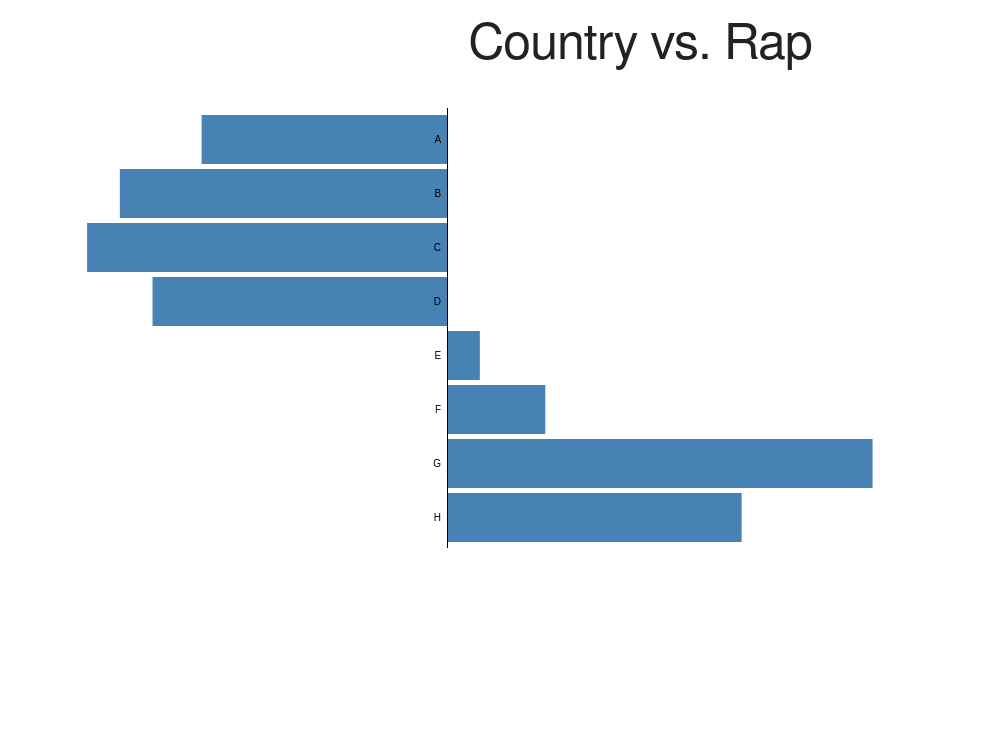
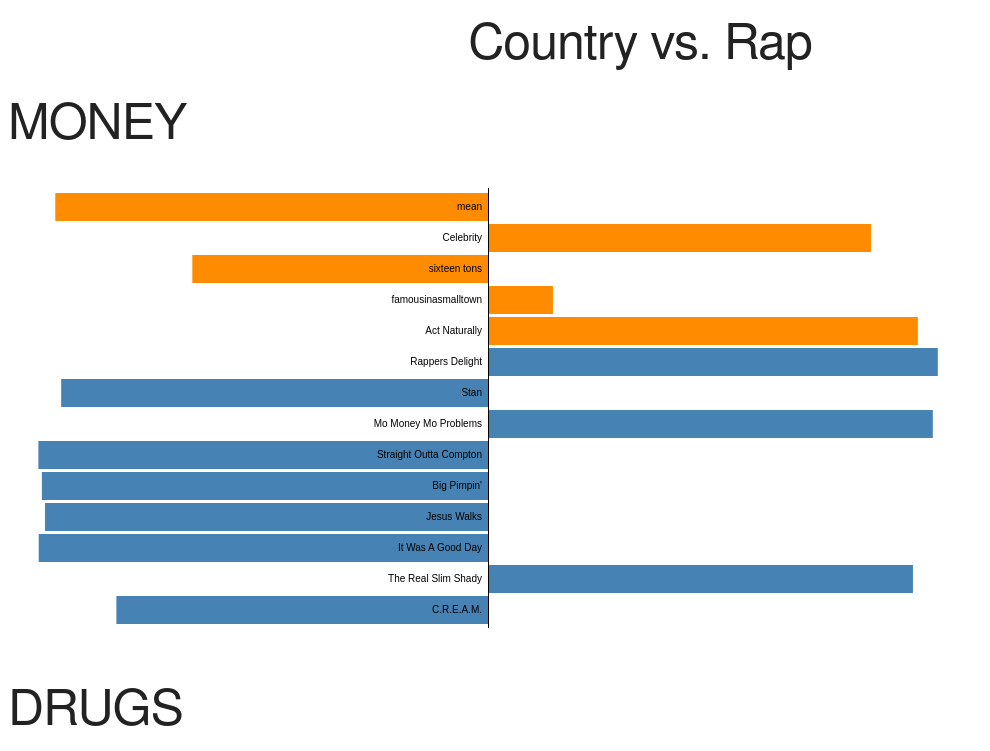
Before and after one commit to sskhandek/audioimplementation, a website: page public/index.html in a window 1280 px wide. Shown: the top 751 px of the page, without its empty margins (0-990 px from the left). Drawn offline with nearby package versions, Linux system fonts and the light colour scheme.

Commit message:
all four graphs, kinda ugly

```diff
--- a/public/index.html
+++ b/public/index.html
@@ -8,6 +8,14 @@
     </head>
     <body>
         <h1 style="text-align: center">Country vs. Rap</h1>
+        <h1>MONEY</h1>
+        <div id="money"></div>
+        <h1>DRUGS</h1>
+        <div id="drugs"></div>
+        <h1>FAMILY</h1>
+        <div id="family"></div>
+        <h1>RELATIONSHIPS</h1>
+        <div id="relationships"></div>
         <script src="https://code.jquery.com/jquery-1.12.0.min.js"></script>
         <script src="https://d3js.org/d3.v3.min.js" charset="utf-8"></script>
         <script src="d3tip.js"></script>
--- a/public/script.js
+++ b/public/script.js
@@ -1,15 +1,26 @@
 // read in the files into a list or something or another
 // 'songscrape/jsonfiles/countrysongs.txt.json.sentiment.json',
 var songs = [];
+var money_songs = [];
+var family_songs = [];
+var drug_songs = [];
+var relationships_songs = [];
+
 $.getJSON( './jsonfiles/countrysongs.txt.json.sentiment.json', function( data ) {
   songs = songs.concat(data);
-  console.log(data);
-});
   $.getJSON( './jsonfiles/rapsongs.txt.json.sentiment.json', function( data ) {
     songs = songs.concat(data);
-  console.log(data);
+    for (var i = 0; i < songs.length; i++) {
+      if (songs[i].hasOwnProperty('category')){
+        if (songs[i]['category'] === 'money') money_songs.push(songs[i]);
+        if (songs[i]['category'] === 'family') family_songs.push(songs[i]);
+        if (songs[i]['category'] === 'drugs') drug_songs.push(songs[i]);
+        if (songs[i]['category'] === 'relationships') relationships_songs.push(songs[i]);
+      }
+    }
+    showgraphs();
   });
-
+});
 
 
 var margin = {top: 20, right: 30, bottom: 40, left: 30},
@@ -36,10 +47,11 @@ var tip = d3.tip()
   .attr('class', 'd3-tip')
   .offset([-10, 0])
   .html(function(d) {
-    return "<strong>Value:</strong> <span style='color:red'>" + d.value + "</span>";
+    return "<strong>Value:</strong> <span style='color:red'>" + d.song + ", " + d.sentiment + "</span>";
   })
-
-var svg = d3.select("body").append("svg")
+var showgraphs = function () {
+  // MONEY
+  var svg = d3.select("#money").append("svg")
       .attr("width", width + margin.left + margin.right)
       .attr("height", height + margin.top + margin.bottom)
     .append("g")
@@ -47,17 +59,17 @@ var svg = d3.select("body").append("svg")
 
   svg.call(tip);
 
-d3.csv("data.csv", type, function(error, data) {
-  x.domain(d3.extent(data, function(d) { return d.value; })).nice();
-  y.domain(data.map(function(d) { return d.name; }));
+  x.domain(d3.extent(money_songs, function(d) { return d.sentiment; })).nice();
+  y.domain(money_songs.map(function(d) { return d.song; }));
 
   svg.selectAll(".bar")
-      .data(data)
+      .data(money_songs)
     .enter().append("rect")
       .attr("class", function(d) { return "bar bar--" + (d.genre == 'country' ? "country" : "rap"); })
-      .attr("x", function(d) { return x(Math.min(0, d.value)); })
-      .attr("y", function(d) { return y(d.name); })
-      .attr("width", function(d) { return Math.abs(x(d.value) - x(0)); })
+      .attr("x", function(d) { return x(Math.min(0, d.sentiment)); })
+      // .attr("y", function(d) { return y(d.name); })
+      .attr("y", function(d) { return y(d.song); })
+      .attr("width", function(d) { return Math.abs(x(d.sentiment) - x(0)); })
       .attr("height", y.rangeBand())
       .on('mouseover', tip.show)
       .on('mouseout', tip.hide);
@@ -66,9 +78,94 @@ d3.csv("data.csv", type, function(error, data) {
       .attr("class", "y axis")
       .attr("transform", "translate(" + x(0) + ",0)")
       .call(yAxis);
-});
 
-function type(d) {
-  d.value = +d.value;
-  return d;
+
+  // drugs
+  var svg = d3.select("#drugs").append("svg")
+      .attr("width", width + margin.left + margin.right)
+      .attr("height", height + margin.top + margin.bottom)
+    .append("g")
+      .attr("transform", "translate(" + margin.left + "," + margin.top + ")");
+
+  svg.call(tip);
+
+  x.domain(d3.extent(drug_songs, function(d) { return d.sentiment; })).nice();
+  y.domain(drug_songs.map(function(d) { return d.song; }));
+
+  svg.selectAll(".bar")
+      .data(drug_songs)
+    .enter().append("rect")
+      .attr("class", function(d) { return "bar bar--" + (d.genre == 'country' ? "country" : "rap"); })
+      .attr("x", function(d) { return x(Math.min(0, d.sentiment)); })
+      // .attr("y", function(d) { return y(d.name); })
+      .attr("y", function(d) { return y(d.song); })
+      .attr("width", function(d) { return Math.abs(x(d.sentiment) - x(0)); })
+      .attr("height", y.rangeBand())
+      .on('mouseover', tip.show)
+      .on('mouseout', tip.hide);
+
+  svg.append("g")
+      .attr("class", "y axis")
+      .attr("transform", "translate(" + x(0) + ",0)")
+      .call(yAxis);
+
+
+  // family
+  var svg = d3.select("#family").append("svg")
+      .attr("width", width + margin.left + margin.right)
+      .attr("height", height + margin.top + margin.bottom)
+    .append("g")
+      .attr("transform", "translate(" + margin.left + "," + margin.top + ")");
+
+  svg.call(tip);
+
+  x.domain(d3.extent(family_songs, function(d) { return d.sentiment; })).nice();
+  y.domain(family_songs.map(function(d) { return d.song; }));
+
+  svg.selectAll(".bar")
+      .data(family_songs)
+    .enter().append("rect")
+      .attr("class", function(d) { return "bar bar--" + (d.genre == 'country' ? "country" : "rap"); })
+      .attr("x", function(d) { return x(Math.min(0, d.sentiment)); })
+      // .attr("y", function(d) { return y(d.name); })
+      .attr("y", function(d) { return y(d.song); })
+      .attr("width", function(d) { return Math.abs(x(d.sentiment) - x(0)); })
+      .attr("height", y.rangeBand())
+      .on('mouseover', tip.show)
+      .on('mouseout', tip.hide);
+
+  svg.append("g")
+      .attr("class", "y axis")
+      .attr("transform", "translate(" + x(0) + ",0)")
+      .call(yAxis);
+
+
+  // relationships
+  var svg = d3.select("#relationships").append("svg")
+      .attr("width", width + margin.left + margin.right)
+      .attr("height", height + margin.top + margin.bottom)
+    .append("g")
+      .attr("transform", "translate(" + margin.left + "," + margin.top + ")");
+
+  svg.call(tip);
+
+  x.domain(d3.extent(relationships_songs, function(d) { return d.sentiment; })).nice();
+  y.domain(relationships_songs.map(function(d) { return d.song; }));
+
+  svg.selectAll(".bar")
+      .data(relationships_songs)
+    .enter().append("rect")
+      .attr("class", function(d) { return "bar bar--" + (d.genre == 'country' ? "country" : "rap"); })
+      .attr("x", function(d) { return x(Math.min(0, d.sentiment)); })
+      // .attr("y", function(d) { return y(d.name); })
+      .attr("y", function(d) { return y(d.song); })
+      .attr("width", function(d) { return Math.abs(x(d.sentiment) - x(0)); })
+      .attr("height", y.rangeBand())
+      .on('mouseover', tip.show)
+      .on('mouseout', tip.hide);
+
+  svg.append("g")
+      .attr("class", "y axis")
+      .attr("transform", "translate(" + x(0) + ",0)")
+      .call(yAxis);
 }
```
Lines whose indentation alone changed are shown as unchanged.
